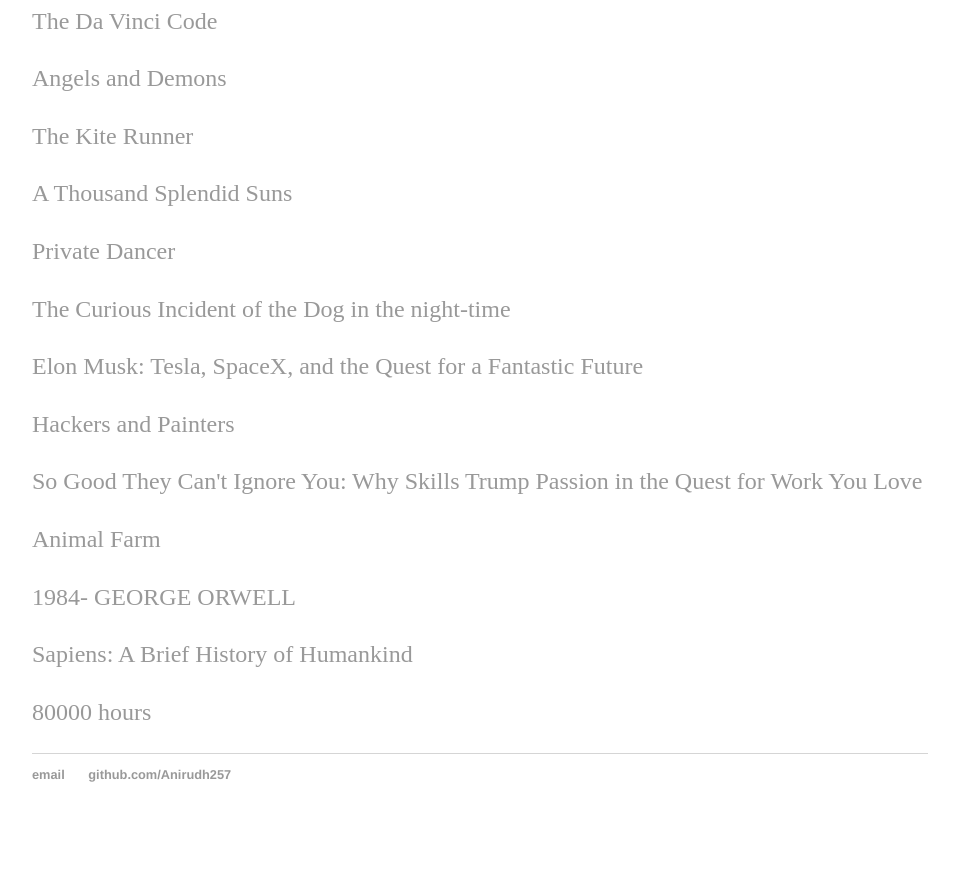
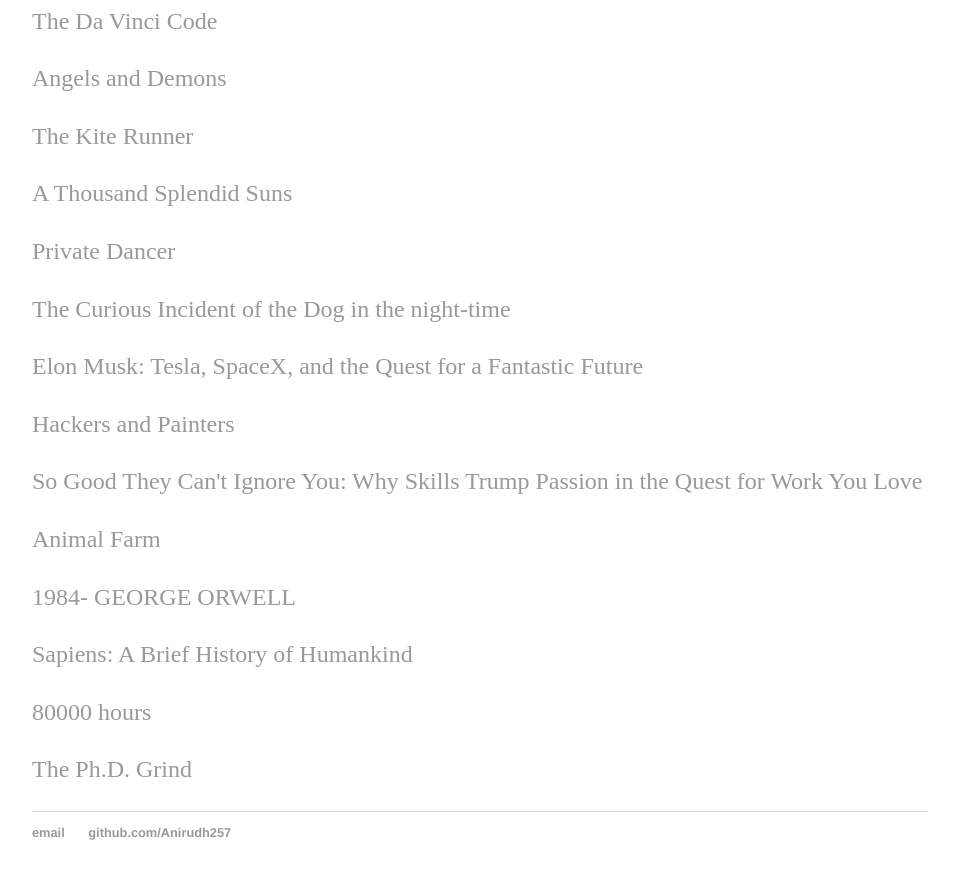
Before and after one commit to Anirudh257/Anirudh257.github.io, a Jekyll site: the page built from Books/index.html, in a window 1280 px wide and 900 px high, scrolled down 1054 px. Shown: the top 879 px of the window, without its empty margins (160-1119 px from the left). Built offline with Jekyll 4.4.1, drawn with Linux system fonts in a browser that asks for light colours; before the commit the page ends 1896 px from its top, so only the background shows below that.

Commit message:
Update index.html

```diff
--- a/Books/index.html
+++ b/Books/index.html
@@ -59,4 +59,6 @@
 
   <p><a href = "https://www.amazon.com/80-000-Hours-fulfilling-career-ebook/dp/B01M70QISP">80000 hours</a></p>
 
+  <p><a href = "http://www.pgbovine.net/PhD-memoir.htm">The Ph.D. Grind</a></p>
+
 </div><!-- /.blurb -->
```
